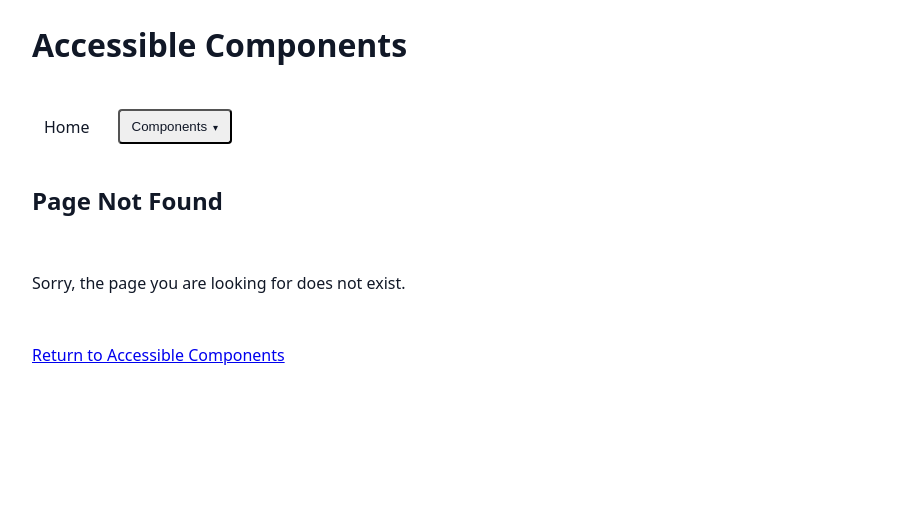
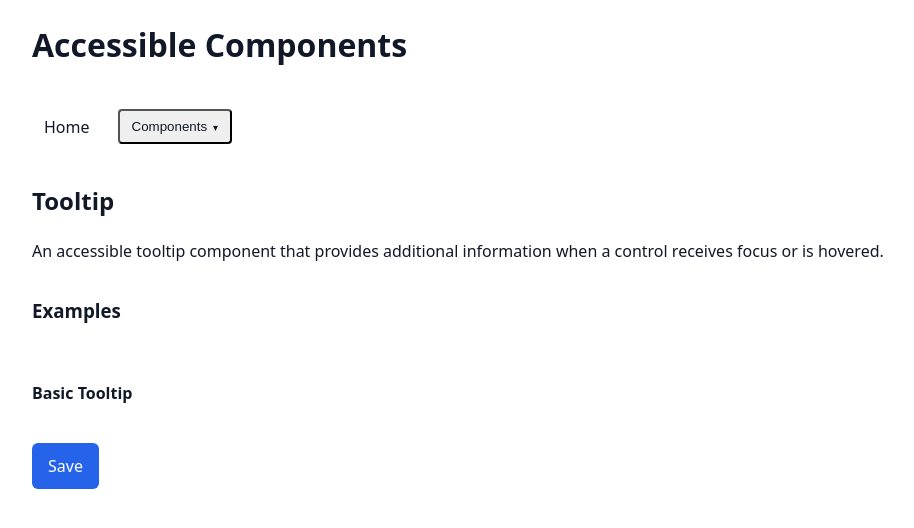
Before and after one commit to rpcorr/accessible-templates, a React (Vite) app: page /tooltip in a window 1280 px wide. Before the commit this address had no page. Shown: the top 528 px of the page, without its empty margins (82-996 px from the left). Built offline with nearby package versions, Linux system fonts and the light colour scheme.

Commit message:
feat: add initial accessible tooltip component

```diff
--- a/src/App.tsx
+++ b/src/App.tsx
@@ -4,6 +4,7 @@ import { ButtonPage } from './pages/ButtonPage';
 import { ModalPage } from './pages/ModalPage';
 import { DropdownPage } from './pages/DropdownPage';
 import { NavigationPage } from './pages/NavigationPage';
+import { TooltipPage } from './pages/TooltipPage';
 import { navigationItems } from './data/navigationItems';
 import { getCurrentNavigationItems } from './utils/navigation';
 import { Routes, Route, useLocation } from 'react-router';
@@ -29,6 +30,7 @@ function App() {
         <Route path="/modal" element={<ModalPage />} />
         <Route path="/dropdown" element={<DropdownPage />} />
         <Route path="/navigation" element={<NavigationPage />} />
+        <Route path="/tooltip" element={<TooltipPage />} />
         <Route path="*" element={<NotFoundPage />} />
       </Routes>
     </main>
--- /dev/null
+++ b/src/components/Tooltip/Tooltip.module.css
@@ -0,0 +1,23 @@
+.tooltipWrapper {
+  position: relative;
+  display: inline-block;
+}
+
+.tooltip {
+  position: absolute;
+  bottom: calc(100% + 8px);
+  left: 50%;
+  transform: translateX(-50%);
+
+  max-width: 250px;
+  padding: 0.5rem 0.75rem;
+
+  border-radius: 4px;
+
+  font-size: 0.875rem;
+  line-height: 1.4;
+
+  white-space: normal;
+
+  z-index: 1000;
+}
--- /dev/null
+++ b/src/components/Tooltip/Tooltip.tsx
@@ -0,0 +1,64 @@
+import React, { useId, useState } from 'react';
+import styles from './Tooltip.module.css';
+
+type TooltipChildProps = {
+  'aria-describedby'?: string;
+  onMouseEnter?: React.MouseEventHandler<HTMLElement>;
+  onMouseLeave?: React.MouseEventHandler<HTMLElement>;
+  onFocus?: React.FocusEventHandler<HTMLElement>;
+  onBlur?: React.FocusEventHandler<HTMLElement>;
+  onKeyDown?: React.KeyboardEventHandler<HTMLElement>;
+};
+
+type TooltipProps = {
+  content: React.ReactNode;
+  children: React.ReactElement<TooltipChildProps>;
+};
+
+export function Tooltip({ content, children }: TooltipProps) {
+  const [open, setOpen] = useState(false);
+
+  const tooltipId = useId();
+
+  return (
+    <span className={styles.tooltipWrapper}>
+      {React.cloneElement(children, {
+        'aria-describedby': open ? tooltipId : undefined,
+
+        onMouseEnter: (e) => {
+          children.props.onMouseEnter?.(e);
+          setOpen(true);
+        },
+
+        onMouseLeave: (e) => {
+          children.props.onMouseLeave?.(e);
+          setOpen(false);
+        },
+
+        onFocus: (e) => {
+          children.props.onFocus?.(e);
+          setOpen(true);
+        },
+
+        onBlur: (e) => {
+          children.props.onBlur?.(e);
+          setOpen(false);
+        },
+
+        onKeyDown: (e) => {
+          children.props.onKeyDown?.(e);
+
+          if (e.key === 'Escape') {
+            setOpen(false);
+          }
+        },
+      })}
+
+      {open && (
+        <span id={tooltipId} role="tooltip" className={styles.tooltip}>
+          {content}
+        </span>
+      )}
+    </span>
+  );
+}
--- /dev/null
+++ b/src/components/Tooltip/index.ts
@@ -0,0 +1 @@
+export { Tooltip } from './Tooltip';
--- /dev/null
+++ b/src/examples/Tooltip/TooltipExamples.tsx
@@ -0,0 +1,18 @@
+import { Button } from '../../components/Button';
+import { Tooltip } from '../../components/Tooltip';
+
+export function TooltipExamples() {
+  return (
+    <div className="stack">
+      <h3>Examples</h3>
+
+      <div className="stack">
+        <h4>Basic Tooltip</h4>
+
+        <Tooltip content="Save your changes">
+          <Button>Save</Button>
+        </Tooltip>
+      </div>
+    </div>
+  );
+}
--- a/src/examples/index.tsx
+++ b/src/examples/index.tsx
@@ -2,3 +2,4 @@ export { ButtonExamples } from './Buttons/ButtonExamples';
 export { ModalExamples } from './Modals/ModalExamples';
 export { DropdownExamples } from './Dropdown/DropdownExamples';
 export { NavigationExamples } from './Navigation/NavigationExamples';
+export { TooltipExamples } from './Tooltip/TooltipExamples';
--- /dev/null
+++ b/src/pages/TooltipPage.tsx
@@ -0,0 +1,16 @@
+import { TooltipExamples } from '../examples/Tooltip/TooltipExamples';
+
+export function TooltipPage() {
+  return (
+    <div className="page">
+      <h2>Tooltip</h2>
+
+      <p>
+        An accessible tooltip component that provides additional information
+        when a control receives focus or is hovered.
+      </p>
+
+      <TooltipExamples />
+    </div>
+  );
+}
```
